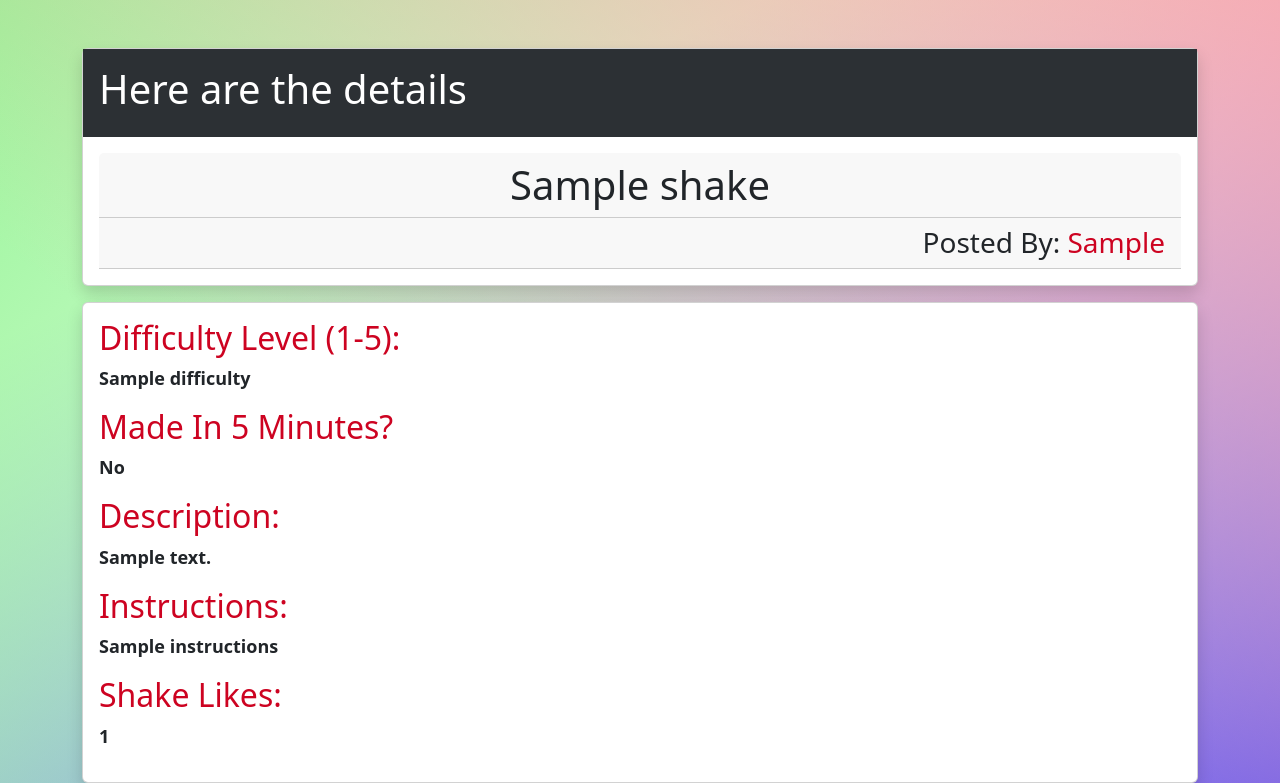
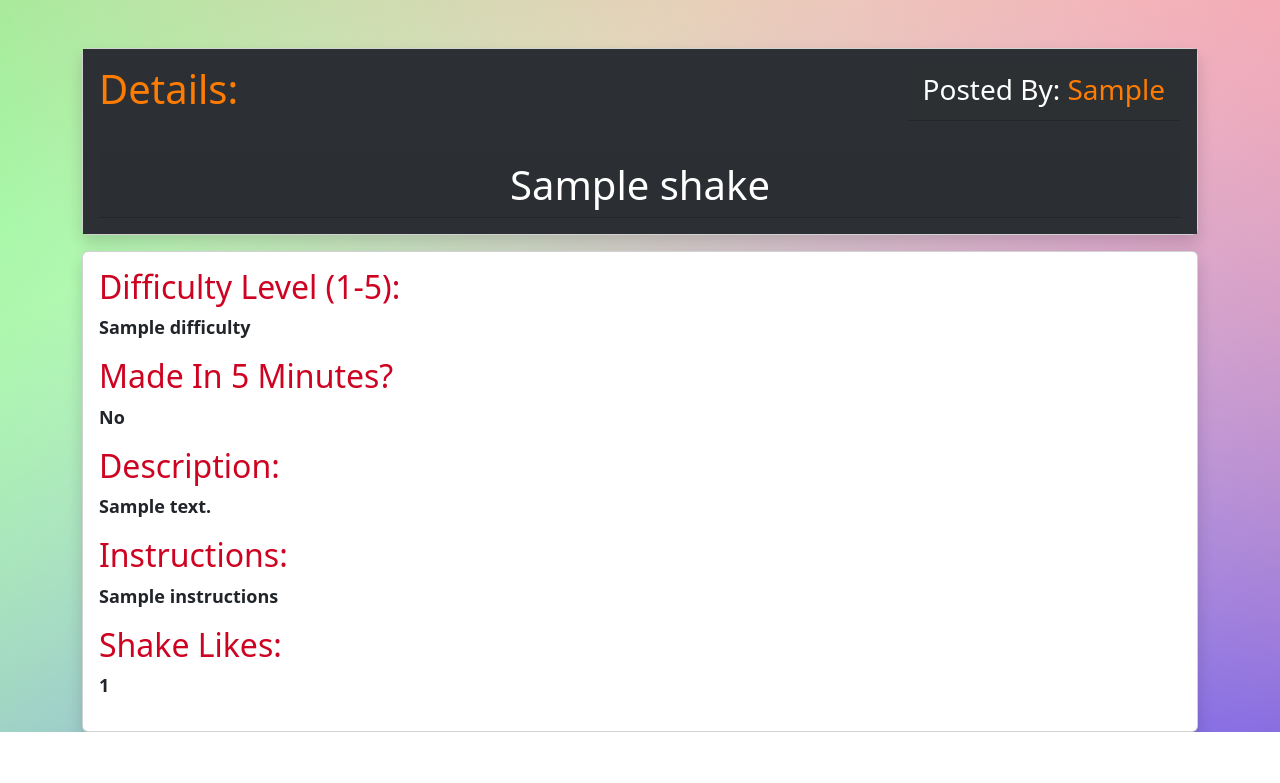
Before and after one commit to PaulDeUlloa/Sunkissed-Milkshakes-Python, a Flask app: template flask_app/templates/shake_details.html in a window 1280 px wide. Shown: the part 82-865 px from the top of the page. After the commit the page ends 814 px from the top, so only its background shows below. Run offline with Flask 3, Linux system fonts and the light colour scheme; the template is opened without the code that fills it: most values are stand-ins (such as "Sample title", 1, 10 or a date in 2020).

Commit message:
card body updates for shake details

```diff
--- a/flask_app/templates/shake_details.html
+++ b/flask_app/templates/shake_details.html
@@ -14,12 +14,12 @@ linear-gradient(336deg, rgba(50, 50, 250, 0.8), rgba(0,0,255,0) 70.71%); min-hei
         <div class="row pt-5">
             <div class="col">
                 <div class="card shadow mb-3">
-                    <div class="card-body" style="background-color:rgb(44,48,52);">
-                        <h1 style="color:rgb(255, 255, 255);">Here are the details <span style="color:rgb(255, 124, 1);">{{ user.first_name }}</span></h1>
+                    <div class="card-body" style="background-color:rgb(44,48,52); display: flex; flex-direction: row; justify-content: space-between; color:rgb(255, 255, 255);">
+                        <h1 style="color:rgb(255, 124, 1);">Details:</h1>
+                        <h3 class="card-header text-end">Posted By: <span style="color:rgb(255, 124, 1);">{{ shake.user.first_name }}</span></h3>
                     </div>
-                    <div class="card-body">
+                    <div class="card-body" style="background-color:rgb(44,48,52); color:rgb(255, 255, 255);">
                         <h1 class="card-header text-center">{{ shake.name }}</h1>
-                        <h3 class="card-header text-end">Posted By: <span style="color:rgb(205, 3, 33) ;">{{ shake.user.first_name }}</span></h3>
                     </div>
                 </div>
                 <div class="card shadow" style="font-size: large; font-weight: bold;">
```
